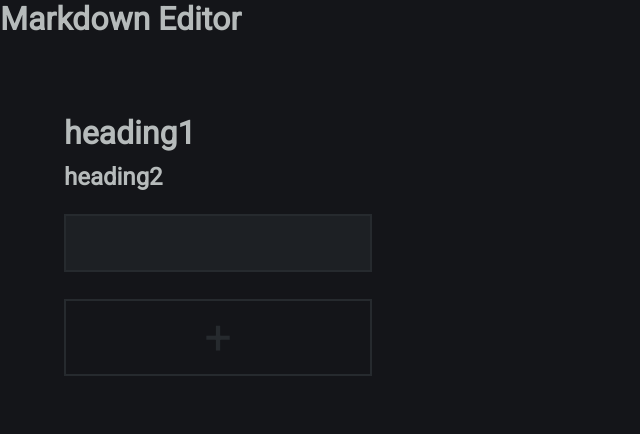
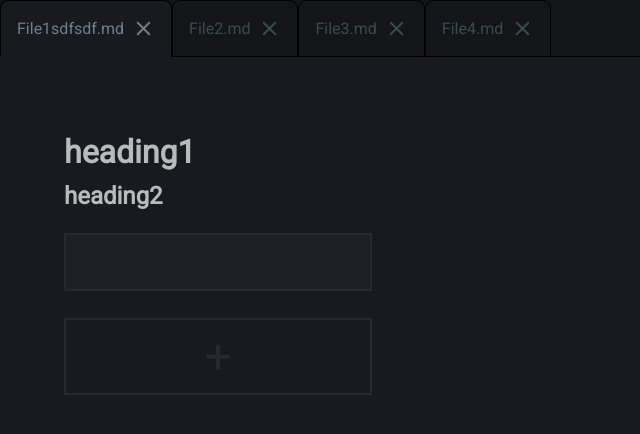
Before and after one commit to rfumic/RemisMD, a Vue app: page /#/ in a window 1280 px wide. Shown: the top 434 px of the page, without its empty margins (0-640 px from the left). Built offline with nearby package versions, Linux system fonts and the light colour scheme.

Commit message:
Added: basic tab design

```diff
--- a/src/components/EditorComponent.vue
+++ b/src/components/EditorComponent.vue
@@ -14,6 +14,7 @@ import TextArea from '@/components/TextArea.vue';
 @use '@/scss/colors.scss' as *;
 main {
   color: $c-foreground;
+  background-color: $c-editor;
   padding: 5%;
   * {
     margin-top: 1%;
--- /dev/null
+++ b/src/components/TabContainer.vue
@@ -0,0 +1,94 @@
+<template>
+  <div class="main">
+    <div class="tabContainer">
+      <div
+        class="tabElement"
+        v-for="tab in tabs"
+        :key="tab.id"
+        :class="tab.id == currentTab ? 'activeTab' : 'inactiveTab'"
+        @click="currentTab = tab.id"
+      >
+        {{ tab.title }}
+        <svg
+          viewBox="0 0 24 24"
+          width="23"
+          height="23"
+          stroke="currentColor"
+          stroke-width="2"
+          fill="none"
+          stroke-linecap="round"
+          stroke-linejoin="round"
+          class="closeIcon"
+        >
+          <line x1="18" y1="6" x2="6" y2="18"></line>
+          <line x1="6" y1="6" x2="18" y2="18"></line>
+        </svg>
+      </div>
+    </div>
+    <div class="empty"></div>
+  </div>
+</template>
+<script setup>
+import { ref } from 'vue';
+
+const tabs = ref([
+  { id: 1, title: 'File1sdfsdf.md' },
+  { id: 2, title: 'File2.md' },
+  { id: 3, title: 'File3.md' },
+  { id: 4, title: 'File4.md' },
+]);
+
+let currentTab = ref(tabs.value[0].id);
+</script>
+<style lang="scss" scoped>
+@use '@/scss/colors.scss' as *;
+
+.main {
+  display: flex;
+  flex-direction: row;
+}
+.tabContainer {
+  background-color: $c-background;
+  display: flex;
+  align-items: center;
+  min-height: 3rem;
+}
+.empty {
+  flex-grow: 1;
+  border-bottom: 1px solid black;
+}
+.tabElement {
+  display: flex;
+  align-items: center;
+  padding: 1em;
+  border: 1px solid black;
+  border-top-left-radius: 0.5em;
+  border-top-right-radius: 0.5em;
+  color: $c-tab-title-active;
+  background-color: $c-editor;
+  cursor: pointer;
+  transition: 50ms ease-in-out;
+  &:hover {
+    background-color: $c-editor;
+  }
+}
+.activeTab {
+  color: $c-tab-title-active;
+  background-color: $c-editor;
+  border-bottom: 1px solid $c-editor;
+}
+.inactiveTab {
+  color: $c-tab-title-inactive;
+  background-color: $c-background;
+}
+
+.closeIcon {
+  margin-left: 0.5em;
+  border-radius: 100%;
+  transition: 70ms ease-in-out;
+  &:hover {
+    background-color: $c-text-area-border;
+    color: $c-tab-title-inactive;
+  }
+}
+</style>
--- a/src/views/HomeView.vue
+++ b/src/views/HomeView.vue
@@ -1,10 +1,11 @@
 <template>
-  <h1>{{ title }}</h1>
+  <TabContainer />
   <EditorComponent />
 </template>
 
 <script setup>
 import EditorComponent from '@/components/EditorComponent.vue';
+import TabContainer from '@/components/TabContainer.vue';
 const title = 'Markdown Editor';
 </script>
 <style lang="scss" scoped>
```
